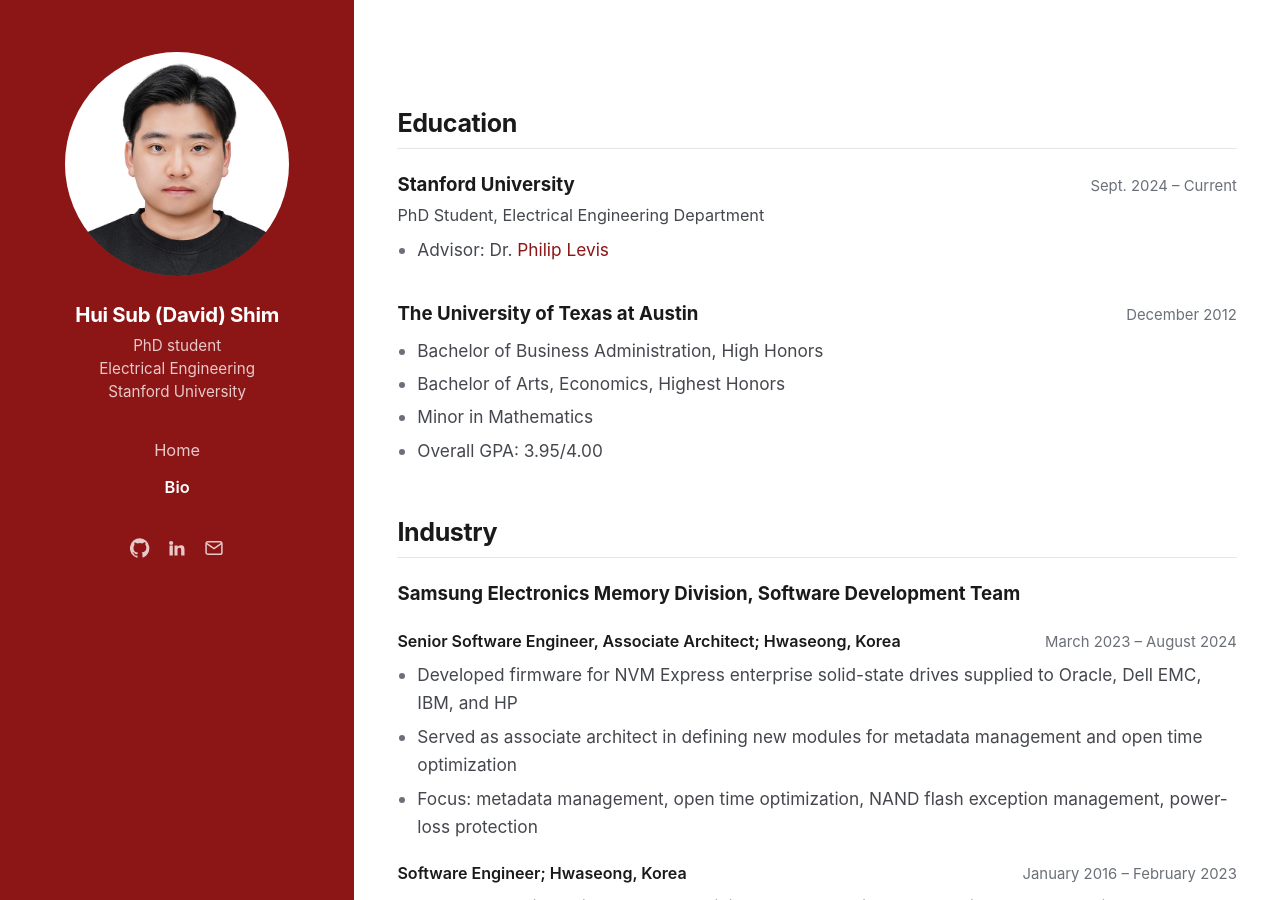
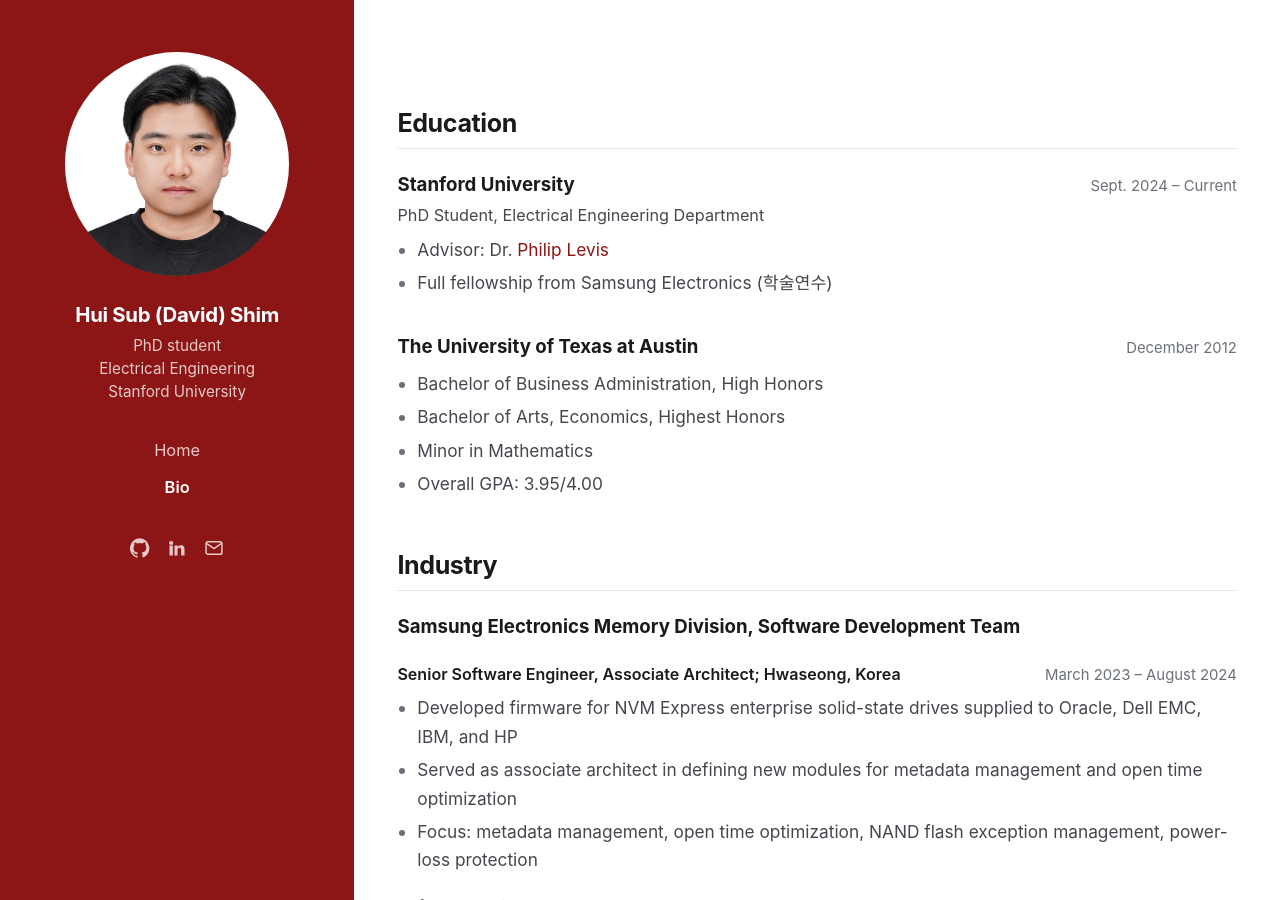
Before and after one commit to davidshim0/davidshim0.github.io, a Jekyll site: the page built from bio.html, in a window 1280 px wide and 900 px high. Built offline with Jekyll 4.4.1, drawn with Linux system fonts in a browser that asks for light colours.

Commit message:
Note the Samsung fellowship under Stanford
Co-Authored-By: Claude Opus 5 <noreply@anthropic.com>

```diff
--- a/bio.html
+++ b/bio.html
@@ -17,6 +17,7 @@ description: "Education, industry background and awards for Hui Sub (David) Shim
   <div class="entry-sub">PhD Student, Electrical Engineering Department</div>
   <ul>
     <li>Advisor: Dr. <a href="http://csl.stanford.edu/~pal">Philip Levis</a></li>
+    <li>Full fellowship from Samsung Electronics (학술연수)</li>
   </ul>
 </div>
 
```
